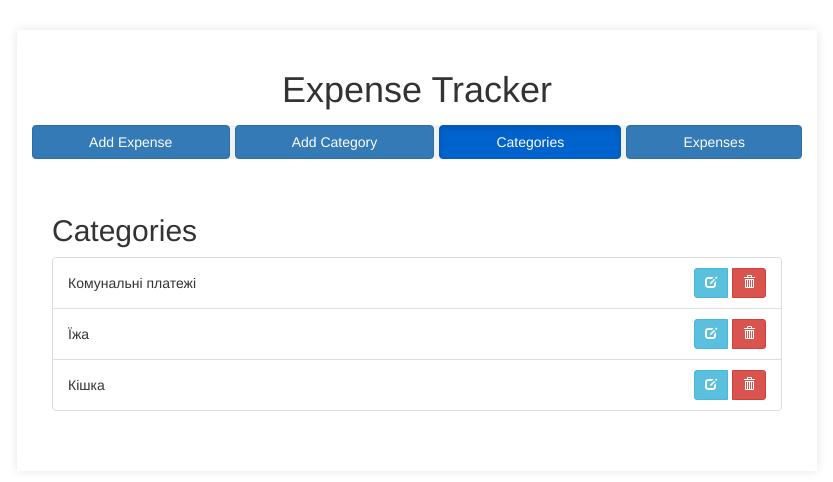
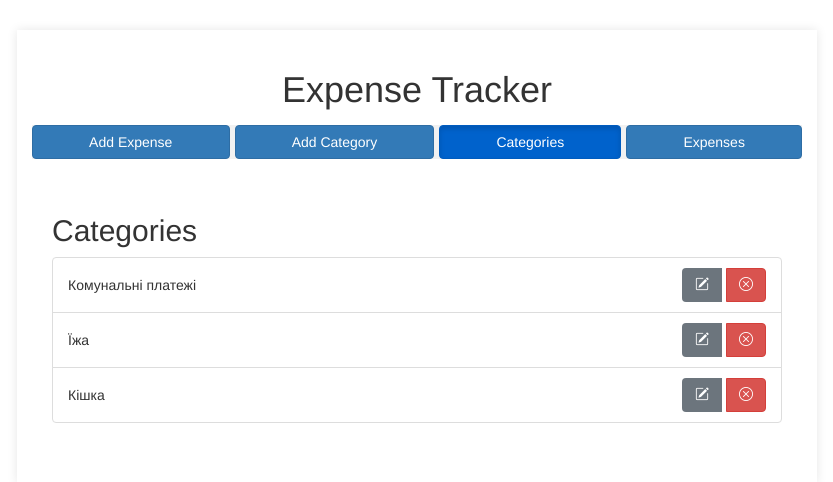
Before and after one commit to beshketnyck/expense_tracker, a Flask app: page / in a window 1280 px wide, after a click on "Categories". Shown: the top 482 px of the page, without its empty margins (223-1056 px from the left). Run offline with Flask 3, Linux system fonts and the light colour scheme; data comes from the database, SQL or seed files in the repository; both versions use the stored data as it was after the commit; some libraries are stand-ins or nearby versions.

Commit message:
Small improves for buttons and icons

```diff
--- a/app/templates/index.html
+++ b/app/templates/index.html
@@ -7,6 +7,7 @@
     <link href="https://stackpath.bootstrapcdn.com/bootstrap/4.3.1/css/bootstrap.min.css" rel="stylesheet">
     <link rel="stylesheet" href="{{ url_for('static', filename='styles.css') }}">
     <link rel="stylesheet" href="https://maxcdn.bootstrapcdn.com/bootstrap/3.3.7/css/bootstrap.min.css">
+    <link rel="stylesheet" href="https://cdn.jsdelivr.net/npm/bootstrap-icons@1.11.3/font/bootstrap-icons.min.css">
 </head>
 <body>
     <div class="container mt-5">
@@ -65,11 +66,11 @@
                 <li class="list-group-item d-flex justify-content-between align-items-center">
                     <span>{{ category.name }}</span>
                     <div class="btn-group">
-                        <button class="btn btn-info btn-sm mr-2" onclick="editCategory({{ category.id }}, '{{ category.name }}')">
-                            <span class="glyphicon glyphicon-edit"></span>
+                        <button class="btn btn-secondary mr-2" onclick="editCategory('{{ category.id }}', '{{ category.name }}')">
+                            <i class="bi bi-pencil-square"></i>
                         </button>
-                        <button class="btn btn-danger btn-sm" onclick="confirmDelete('category', {{ category.id }})">
-                            <span class="glyphicon glyphicon-trash"></span>
+                        <button class="btn btn-danger" onclick="confirmDelete('category', '{{ category.id }}')">
+                            <i class="bi bi-x-circle"></i>
                         </button>
                     </div>
                 </li>
@@ -89,11 +90,11 @@
                         <span class="expense-comment">{{ expense.comment }}</span>
                     </div>
                     <div class="btn-group">
-                        <button class="btn btn-info btn-sm mr-2" onclick="editExpense({{ expense.id }}, {{ expense.amount }}, {{ expense.category_id }}, '{{ expense.comment }}', '{{ expense.date }}')">
-                            <span class="glyphicon glyphicon-edit"></span>
+                        <button class="btn btn-secondary mr-2" onclick="editExpense({{ expense.id }}, {{ expense.amount }}, {{ expense.category_id }}, '{{ expense.comment }}', '{{ expense.date }}')">
+                            <i class="bi bi-pencil-square"></i>
                         </button>
-                        <button class="btn btn-danger btn-sm" onclick="confirmDelete('expense', {{ expense.id }})">
-                            <span class="glyphicon glyphicon-trash"></span>
+                        <button class="btn btn-danger" onclick="confirmDelete('expense', {{ expense.id }})">
+                            <i class="bi bi-x-circle"></i>
                         </button>
                     </div>
                 </li>
@@ -106,7 +107,7 @@
                 <span class="close" onclick="closeModal('confirmDeleteModal')">&times;</span>
                 <p>Are you sure you want to delete this <span id="deleteType"></span>?</p>
                 <button id="confirmDeleteButton" class="btn btn-danger">Delete</button>
-                <button class="btn btn-secondary" onclick="closeModal('confirmDeleteModal')">Cancel</button>
+                <button class="btn btn-secondary mt-2" onclick="closeModal('confirmDeleteModal')">Cancel</button>
             </div>
         </div>
 
```
Also changed, not shown: app/static/styles.css (+24 -24 lines), app/expenses.db.
